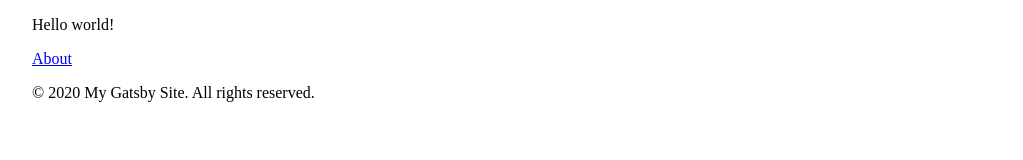
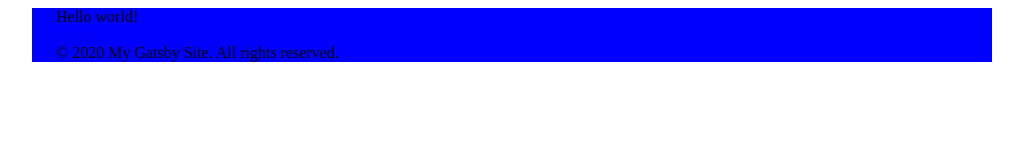
Before and after one commit to prestonso/gtdg-ch2-pages-components, a Gatsby site: page / in a window 1280 px wide. Shown: the whole page, without its empty margins (128-1151 px from the left). Built offline with nearby package versions, Linux system fonts and the light colour scheme; Gatsby itself is replaced by a stand-in of ours.

Commit message:
Add and use a component stylesheet

```diff
--- /dev/null
+++ b/src/components/footer.css
@@ -0,0 +1,6 @@
+p {
+  margin: 0 auto;
+  max-width: 960px;
+  padding: 0 1.5rem;
+  background-color: blue;
+}
--- a/src/components/footer.js
+++ b/src/components/footer.js
@@ -1,4 +1,5 @@
 import React from "react"
+import "./footer.css"
 
 export default function Footer(props) {
   return <p>&copy; {props.copyrightYear} My Gatsby Site. All rights reserved.</p>
```
Also changed, not shown: 1 other file.
